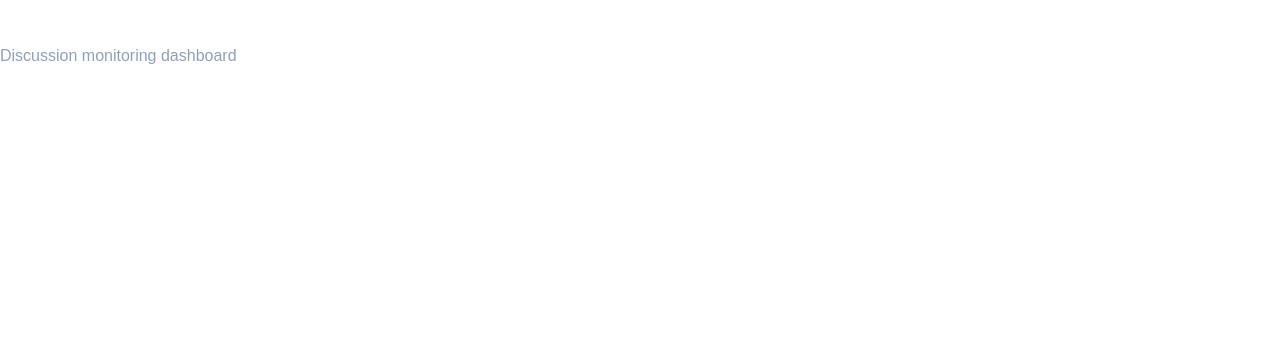
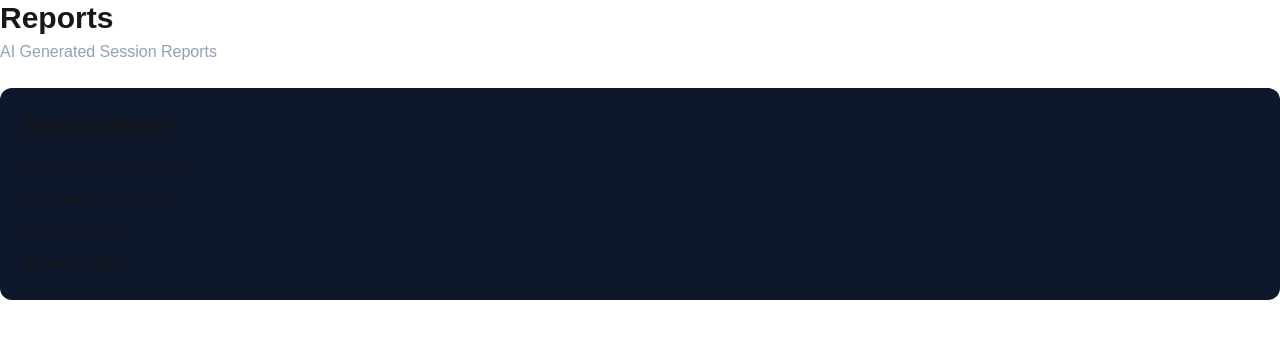
Before and after one commit to GURUBAKSHYADAV-71218/vaad, a Next.js app in the folder frontend/: page /reports in a window 1280 px wide. Shown: the top 338 px of the page. Built offline with nearby package versions, Linux system fonts and the light colour scheme.

Commit message:
Upgrade scores reports leaderboard modules

```diff
--- a/frontend/app/leaderboard/page.tsx
+++ b/frontend/app/leaderboard/page.tsx
@@ -1,38 +1,17 @@
-const participants = [
-  { rank: 1, name: "Rahul", score: 89 },
-  { rank: 2, name: "Aman", score: 85 },
-  { rank: 3, name: "Priya", score: 82 },
-];
+import SectionHeader from "../../components/layout/SectionHeader";
+import LeaderboardTable from "../../components/leaderboard/LeaderboardTable";
 
 export default function LeaderboardPage() {
   return (
-    <div>
-      <h1 className="text-3xl font-bold text-white mb-6">
-        Leaderboard
-      </h1>
+    <div className="space-y-6">
+      {/* Professional Section Header replaced old h1 */}
+      <SectionHeader
+        title="Leaderboard"
+        subtitle="Participant Rankings"
+      />
 
-      <table className="w-full bg-slate-900 rounded-xl overflow-hidden">
-        <thead>
-          <tr>
-            <th className="p-4">Rank</th>
-            <th>Name</th>
-            <th>Score</th>
-          </tr>
-        </thead>
-
-        <tbody>
-          {participants.map((p) => (
-            <tr
-              key={p.rank}
-              className="border-t border-slate-800"
-            >
-              <td className="p-4">{p.rank}</td>
-              <td>{p.name}</td>
-              <td>{p.score}</td>
-            </tr>
-          ))}
-        </tbody>
-      </table>
+      {/* Your Existing Leaderboard Table Component */}
+      <LeaderboardTable />
     </div>
   );
 }
--- a/frontend/app/reports/page.tsx
+++ b/frontend/app/reports/page.tsx
@@ -1,13 +1,17 @@
-export default function LiveSessionPage() {
+import SectionHeader from "../../components/layout/SectionHeader";
+import SessionReport from "../../components/reports/SessionReport";
+
+export default function ReportsPage() {
   return (
-    <div>
-      <h1 className="text-3xl font-bold text-white">
-        Live Session
-      </h1>
+    <div className="space-y-6">
+      {/* Professional Section Header replaced old h1 */}
+      <SectionHeader
+        title="Reports"
+        subtitle="AI Generated Session Reports"
+      />
 
-      <p className="text-slate-400 mt-2">
-        Discussion monitoring dashboard
-      </p>
+      {/* Your Existing Session Report Card Components */}
+      <SessionReport />
     </div>
   );
 }
--- /dev/null
+++ b/frontend/components/layout/SectionHeader.tsx
@@ -0,0 +1,23 @@
+type Props = {
+  title: string;
+  subtitle: string;
+};
+
+export default function SectionHeader({
+  title,
+  subtitle,
+}: Props) {
+  return (
+    <div className="mb-6">
+
+      <h1 className="text-3xl font-bold">
+        {title}
+      </h1>
+
+      <p className="text-slate-400 mt-1">
+        {subtitle}
+      </p>
+
+    </div>
+  );
+}
--- a/frontend/components/reports/SessionReport.tsx
+++ b/frontend/components/reports/SessionReport.tsx
@@ -1,8 +1,31 @@
 export default function SessionReport() {
   return (
-    <div className="border border-gray-200 bg-white p-5 rounded-xl shadow-sm">
-      <h3 className="text-md font-semibold text-gray-700">📊 Comprehensive AI Evaluation Report</h3>
-      <p className="text-xs text-gray-500 mt-1">Strengths, Weaknesses, and actionable feedback generation loop.</p>
+    <div className="bg-slate-900 rounded-xl p-6">
+
+      <h2 className="text-xl font-bold mb-4">
+        Session Report
+      </h2>
+
+      <div className="space-y-2">
+
+        <div>
+          Topic: Climate Change
+        </div>
+
+        <div>
+          Duration: 20 Minutes
+        </div>
+
+        <div>
+          Participants: 6
+        </div>
+
+        <div>
+          Winner: Rahul
+        </div>
+
+      </div>
+
     </div>
   );
 }
--- a/frontend/components/scores/AIScoreCard.tsx
+++ b/frontend/components/scores/AIScoreCard.tsx
@@ -1,8 +1,19 @@
 export default function AIScoreCard() {
   return (
-    <div className="border-2 border-dashed border-purple-300 bg-purple-50/50 p-5 rounded-xl">
-      <h3 className="text-lg font-bold text-purple-800">🤖 AI Suggested Metrics</h3>
-      <p className="text-xs text-gray-500 mt-1">Fluency, Grammar, Sentiment, and Filler word count tracking.</p>
+    <div className="bg-slate-900 rounded-xl p-5">
+      <h2 className="text-xl font-bold mb-4">
+        AI Evaluation
+      </h2>
+
+      <div className="space-y-2">
+        <div>Communication: 17/20</div>
+        <div>Critical Thinking: 18/20</div>
+        <div>Leadership: 15/20</div>
+        <div>Participation: 13/15</div>
+        <div>Evidence: 8/10</div>
+        <div>Confidence: 8/10</div>
+        <div>Relevance: 4/5</div>
+      </div>
     </div>
   );
 }
--- a/frontend/components/scores/FinalScoreCard.tsx
+++ b/frontend/components/scores/FinalScoreCard.tsx
@@ -1,8 +1,17 @@
 export default function FinalScoreCard() {
   return (
-    <div className="border border-green-200 bg-green-50/30 p-6 rounded-xl shadow-sm">
-      <h2 className="text-xl font-bold text-green-700">🎯 Final Assessment Score</h2>
-      <p className="text-xs text-gray-600 mt-1">Weighted integration of AI analysis & manual approval.</p>
+    <div className="bg-purple-700 rounded-xl p-5">
+      <h2 className="text-xl font-bold mb-4">
+        Final Score
+      </h2>
+
+      <div className="text-5xl font-bold">
+        84
+      </div>
+
+      <p className="mt-3">
+        Approved by Invigilator
+      </p>
     </div>
   );
 }
--- a/frontend/components/scores/InvigilatorPanel.tsx
+++ b/frontend/components/scores/InvigilatorPanel.tsx
@@ -1,8 +1,16 @@
-export default function InvigilatorPanel() {
+export default function InvigilatorCard() {
   return (
-    <div className="border-2 border-dashed border-amber-300 bg-amber-50/50 p-5 rounded-xl">
-      <h3 className="text-lg font-bold text-amber-800">👨‍🏫 Invigilator Override Panel</h3>
-      <p className="text-xs text-gray-500 mt-1">Manual score overwrite, penalty logs, and final remarks entry.</p>
+    <div className="bg-slate-900 rounded-xl p-5">
+      <h2 className="text-xl font-bold mb-4">
+        Invigilator Review
+      </h2>
+
+      <div className="space-y-2">
+        <div>Communication: 16</div>
+        <div>Critical Thinking: 17</div>
+        <div>Leadership: 16</div>
+        <div>Participation: 14</div>
+      </div>
     </div>
   );
 }
--- a/frontend/components/scores/ScoreTabs.tsx
+++ b/frontend/components/scores/ScoreTabs.tsx
@@ -1,11 +1,19 @@
 export default function ScoreTabs() {
   return (
-    <div className="border border-purple-100 bg-white p-4 rounded-xl shadow-sm">
-      <p className="text-sm font-semibold text-gray-500 uppercase tracking-wider">🗂️ Score Tabs</p>
-      <div className="flex gap-2 mt-2">
-        <span className="px-3 py-1 bg-purple-100 text-purple-700 rounded-full text-xs font-medium">AI Insights</span>
-        <span className="px-3 py-1 bg-gray-100 text-gray-600 rounded-full text-xs font-medium">Invigilator Review</span>
-      </div>
+    <div className="flex gap-3">
+
+      <button className="bg-purple-600 px-4 py-2 rounded-lg">
+        AI Score
+      </button>
+
+      <button className="bg-slate-800 px-4 py-2 rounded-lg">
+        Human Score
+      </button>
+
+      <button className="bg-slate-800 px-4 py-2 rounded-lg">
+        Final Score
+      </button>
+
     </div>
   );
 }
```
